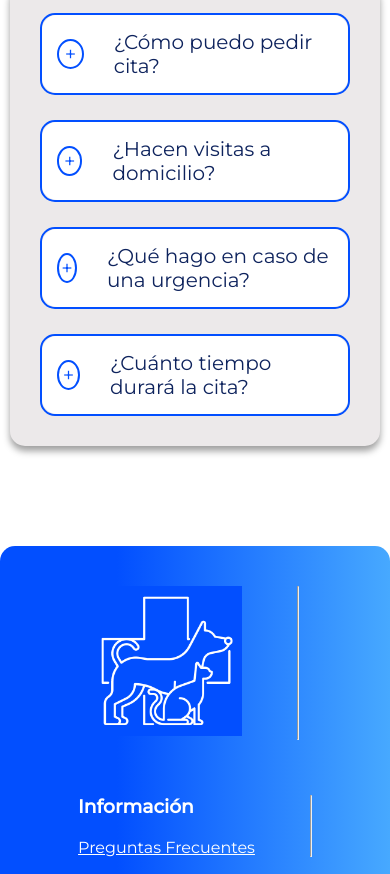
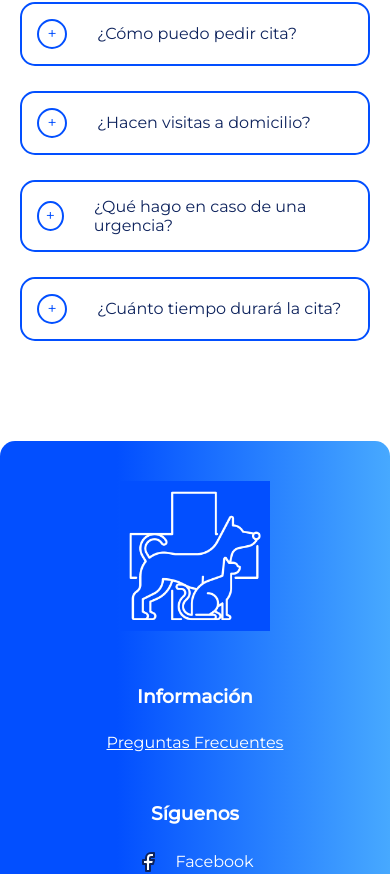
Before and after one commit to JoaquinJRG/rodriguez-joaquin-DIW-web, a website built with Parcel: page fuente/index.html in a window 390 px wide. Shown: the part 1620-2494 px from the top of the page. Built offline with nearby package versions, Linux system fonts and the light colour scheme.

Commit message:
Responsive

```diff
--- a/fuente/styles/_varios.scss
+++ b/fuente/styles/_varios.scss
@@ -120,6 +120,8 @@ header {
             background: linear-gradient(90deg, $color-destacado, $color-fondo2);
             background-clip: text;
             -webkit-text-fill-color: transparent;
+
+            @include large()  {font-size: $font-size-xxxl;}
         }
     }
 
@@ -129,6 +131,8 @@ header {
         border-radius: $border-radius;
         background-color: $color-secundario;
         font-size: $font-size-base;
+
+        @include large()  {font-size: $font-size-md;}
     }
 
     #inicio-datos {
@@ -137,6 +141,8 @@ header {
         border-radius: $border-radius;
         background-color: $color-secundario;
         font-size: $font-size-sm;
+
+        @include large()  {font-size: $font-size-md;}
 
     }
 
@@ -150,6 +156,8 @@ header {
 
         p {
             font-size: $font-size-md;
+
+            @include large()  {font-size: $font-size-lg;}
         }
 
         a {
@@ -195,11 +203,15 @@ header {
         font-weight: 500;
         font-size: $font-size-xl;
         margin-bottom: 10px;
+
+        @include large()  {font-size: $font-size-xxl;}
     }
 
     p {
         font-size: $font-size-base;
         margin-bottom: 30px;
+
+        @include large()  {font-size: $font-size-md;}
     }
 
     .swiper {
@@ -258,6 +270,8 @@ header {
         font-weight: 500;
         font-size: $font-size-xl;
         margin-bottom: 30px;
+
+        @include large()  {font-size: $font-size-xxl;}
     }
 
     section {
@@ -265,6 +279,12 @@ header {
         border-radius: $border-radius;
         background-color: $color-secundario;
         box-shadow: 0px 5px 7px 0px rgba(0, 0, 0, 0.38);
+
+        @include small() {
+            padding: 0;
+            box-shadow: none;
+            background-color: transparent;
+        }
 
         details {
             cursor: pointer;
@@ -289,6 +309,9 @@ header {
                 background-color: white;
                 padding: 15px;
                 border-radius: $border-radius;
+
+                @include small() {font-size:  $font-size-base;}
+                @include large()  {font-size: $font-size-lg;}
 
                 &:hover {
                     div {
@@ -318,10 +341,20 @@ header {
                 padding: 15px;
                 background-color: $color-fondo3;
                 border-radius: 0px 0px 15px 15px;
+                animation: open 0.6s ease-in-out;
+
+                @include small() {font-size:  $font-size-sm;}
+                @include large()  {font-size: $font-size-md;}
             }
         }
     }
 }
+
+@keyframes open {
+    0% {opacity: 0;}
+    100% {opacity: 1;}
+}
+
 
 //Footer
 footer {
@@ -360,6 +393,8 @@ footer {
         font-weight: 500;
         font-size: $font-size-xl;
         margin-bottom: 30px;
+
+        @include large()  {font-size: $font-size-xxl;}
     }
 
     form {
@@ -450,6 +485,8 @@ footer {
         font-weight: 500;
         font-size: $font-size-xl;
         margin-bottom: 30px;
+
+        @include large()  {font-size: $font-size-xxl;}
     }
 
     p {
@@ -492,7 +529,6 @@ footer {
 
 
 //La clínica
-
 #encontrarnos {
     padding-top: 80px;
 
@@ -501,20 +537,27 @@ footer {
         font-weight: 500;
         font-size: $font-size-xl;
         margin-bottom: 30px;
+
+        @include large()  {font-size: $font-size-xxl;}
+    }
+
+    img {
+        width: 200px;
     }
 
 
     #mapa {
         background-color: $color-secundario;
-        padding: 20px;
+        padding: 30px;
         border-radius: $border-radius;
         box-shadow: 0px 5px 7px 0px rgba(0, 0, 0, 0.38);
+        width: 100%;
 
         iframe {
             border: none;
             border-radius: $border-radius;
+            height: 350px;
             width: 100%;
-            height: 350px;
 
             &:focus {
                 border: none;
--- a/fuente/styles/layout/_footer.scss
+++ b/fuente/styles/layout/_footer.scss
@@ -1,17 +1,47 @@
 footer {
     display: flex;
     flex-direction: row;
-    flex-wrap: wrap;
     justify-content: center;
     padding-top: 40px;
     padding-bottom: 40px;
-    gap: 55px;
+    gap: 40px;
+
+    @include medium() {
+        gap: 20px;
+    }
+
+    @include small {
+        flex-direction: column;
+        align-items: center;
+        gap: 50px;
+
+        hr {
+            display: none;
+        }
+
+    }
+
+    #footer-informacion {
+        display: flex;
+        flex-direction: column;
+        align-items: flex-start;
+        gap: 5px;
+
+        @include small {
+            flex-direction: column;
+            align-items: center;
+        }
+    }
 
     #footer-siguenos {
         display: flex;
         flex-direction: column;
         align-items: flex-start;
         gap: 5px;
+
+        @include small {
+            align-items: center;
+        }
 
         div {
             display: flex;
@@ -26,6 +56,10 @@ footer {
         align-items: flex-start;
         gap: 5px;
 
+        @include small {
+            align-items: center;
+        }
+
         div {
             display: flex;
             align-items: center;
--- a/fuente/styles/layout/_header.scss
+++ b/fuente/styles/layout/_header.scss
@@ -12,14 +12,53 @@ header {
         display: flex;
         flex-direction: row;
         gap: 20px;
+
+        @include medium() {
+            display: none;
+        }
     }
 
     #menuBtn {
         display: none;
     }
 
+    @include medium(){
+
+        #pedir-cita-btn {
+            display: none;
+        }
+
+        #menuBtn {
+            display: block;
+            cursor: pointer;
+            border-radius: 100%;
+            padding: 5px;
+            transition: all ease 0.3s;
+
+            &:hover {
+                background-color: $color-secundario;
+            }
+        }
+    }
+
 }
 
 #menu-section {
     display: none;
+
+    @include medium() {
+            nav {
+                display: flex;
+                flex-direction: column;
+                justify-content: center;
+                align-items: center;
+                gap: 10px;
+            }
+
+            &.open {
+                position: fixed;
+                z-index: 1;
+                display: block;
+            }
+    }
 }
--- a/fuente/styles/layout/_inicio.scss
+++ b/fuente/styles/layout/_inicio.scss
@@ -5,6 +5,18 @@
     grid-column-gap: 40px;
     grid-row-gap: 20px;
     height: 90vh;
+
+    @include medium() {
+        display: grid;
+        grid-template-columns: repeat(2, 1fr);
+        grid-template-rows: repeat(3, 1fr);
+    }
+
+    @include small() {
+        display: grid;
+        grid-template-columns: 1fr;
+        grid-template-rows: repeat(5, 1fr);
+    }
 
     #inicio-titulo {
         grid-area: 1 / 1 / 2 / 3;
@@ -15,6 +27,15 @@
         img {
             width: 25%;
         }
+
+        @include medium() {
+            flex-direction: column;
+            justify-content: center;
+            grid-area: 1 / 1 / 2 / 3;
+        }
+        @include small() {
+            grid-area: 1 / 1 / 3 / 2;
+        }
     }
 
     #inicio-horario {
@@ -22,6 +43,10 @@
         display: flex;
         align-items: center;
         justify-content: center;
+
+        @include medium() {grid-area: 2 / 1 / 3 / 2;}
+        @include small() {grid-area: 3 / 1 / 4 / 2;}
+
     }
 
     #inicio-datos {
@@ -37,6 +62,15 @@
             align-items: center;
             gap: 15px;
         }
+
+        @include medium() { grid-area: 2 / 2 / 3 / 3; }
+        @include small() {
+            align-items: center;
+            flex-direction: row;
+            flex-wrap: wrap;
+            grid-area: 4 / 1 / 5 / 2;
+        }
+
     }
 
     #inicio-cita {
@@ -44,6 +78,10 @@
         display: flex;
         align-items: center;
         justify-content: space-around;
+
+        @include medium() { grid-area: 3 / 1 / 4 / 3; }
+        @include small() {grid-area: 5 / 1 / 5 / 2;}
+
     }
 
     #inicio-img {
@@ -64,5 +102,9 @@
                 width: auto;
             }
         }
+
+        @include medium() { display: none; }
+
     }
+
 }
--- a/fuente/styles/layout/_laClinica.scss
+++ b/fuente/styles/layout/_laClinica.scss
@@ -2,8 +2,7 @@
 #encontrarnos {
     > section {
         display: flex;
-        align-items: center;
-        gap: 15px;
+        flex-direction: row;
     }
 }
 
--- a/fuente/styles/layout/_main.scss
+++ b/fuente/styles/layout/_main.scss
@@ -8,4 +8,12 @@
 main {
     padding-top: 60px;
     margin: 0px 120px;
+
+    @include medium() {
+        margin: 0px 30px;
+    }
+
+    @include small() {
+        margin: 0px 20px;
+    }
 }
--- a/fuente/styles/layout/_mediaquerires.scss
+++ b/fuente/styles/layout/_mediaquerires.scss
@@ -1,85 +1,17 @@
-@media (max-width: 1200px) {}
+@mixin small {
+    @media only screen and (max-width: 700px) {
+        @content;
+    }
+}
 
-@media (max-width: 1024px) {
+@mixin medium {
+    @media only screen and (max-width: 1100px) {
+        @content;
+    }
+}
 
-    //Main
-    main {
-        margin: 0px 10px;
+@mixin large {
+    @media only screen and (min-width: 1800px) {
+        @content;
     }
-
-    //Header
-    header {
-        nav {
-            display: none;
-        }
-
-        #pedir-cita-btn {
-            display: none;
-        }
-
-        #menuBtn {
-            display: block;
-            cursor: pointer;
-            border-radius: 100%;
-            padding: 5px;
-            transition: all ease 0.3s;
-
-            &:hover {
-                background-color: $color-secundario;
-            }
-        }
-    }
-
-    #menu-section {
-        nav {
-            display: flex;
-            flex-direction: column;
-            justify-content: center;
-            align-items: center;
-            gap: 10px;
-        }
-
-        &.open {
-            position: fixed;
-            z-index: 1;
-            display: block;
-        }
-    }
-
-    //Inicio
-    #inicio {
-        display: grid;
-        grid-template-columns: 1fr;
-        grid-template-rows: repeat(5, 1fr);
-        grid-column-gap: 0px;
-        grid-row-gap: 20px;
-
-        #inicio-titulo {
-            flex-direction: column;
-            justify-content: center;
-            grid-area: 1 / 1 / 3 / 2;
-        }
-
-        #inicio-horario {
-            grid-area: 3 / 1 / 4 / 2;
-        }
-
-        #inicio-datos {
-            align-items: center;
-            flex-direction: row;
-            flex-wrap: wrap;
-            grid-area: 4 / 1 / 5 / 2;
-        }
-
-        #inicio-cita {
-            grid-area: 5 / 1 / 5 / 2;
-        }
-
-        #inicio-img {
-            display: none;
-        }
-    }
-
-    //Footer
-
 }
--- a/fuente/styles/layout/_preguntas.scss
+++ b/fuente/styles/layout/_preguntas.scss
@@ -3,6 +3,7 @@
         display: flex;
         flex-direction: column;
         gap: 25px;
+
 
         details {
             summary {
--- a/fuente/styles/principal.scss
+++ b/fuente/styles/principal.scss
@@ -1,4 +1,5 @@
 @import "variables";
+@import "layout/mediaquerires";
 @import "layout/header";
 @import "layout/main";
 @import "layout/inicio";
@@ -8,5 +9,4 @@
 @import "layout/pedirCita";
 @import "layout/equipo";
 @import "layout/laClinica";
-@import "layout/mediaquerires";
 @import "varios";
```
Also changed, not shown: fuente/html/laClinica.html (+8 -9 lines), fuente/html/pedirCita.html (+1 -1 lines).
